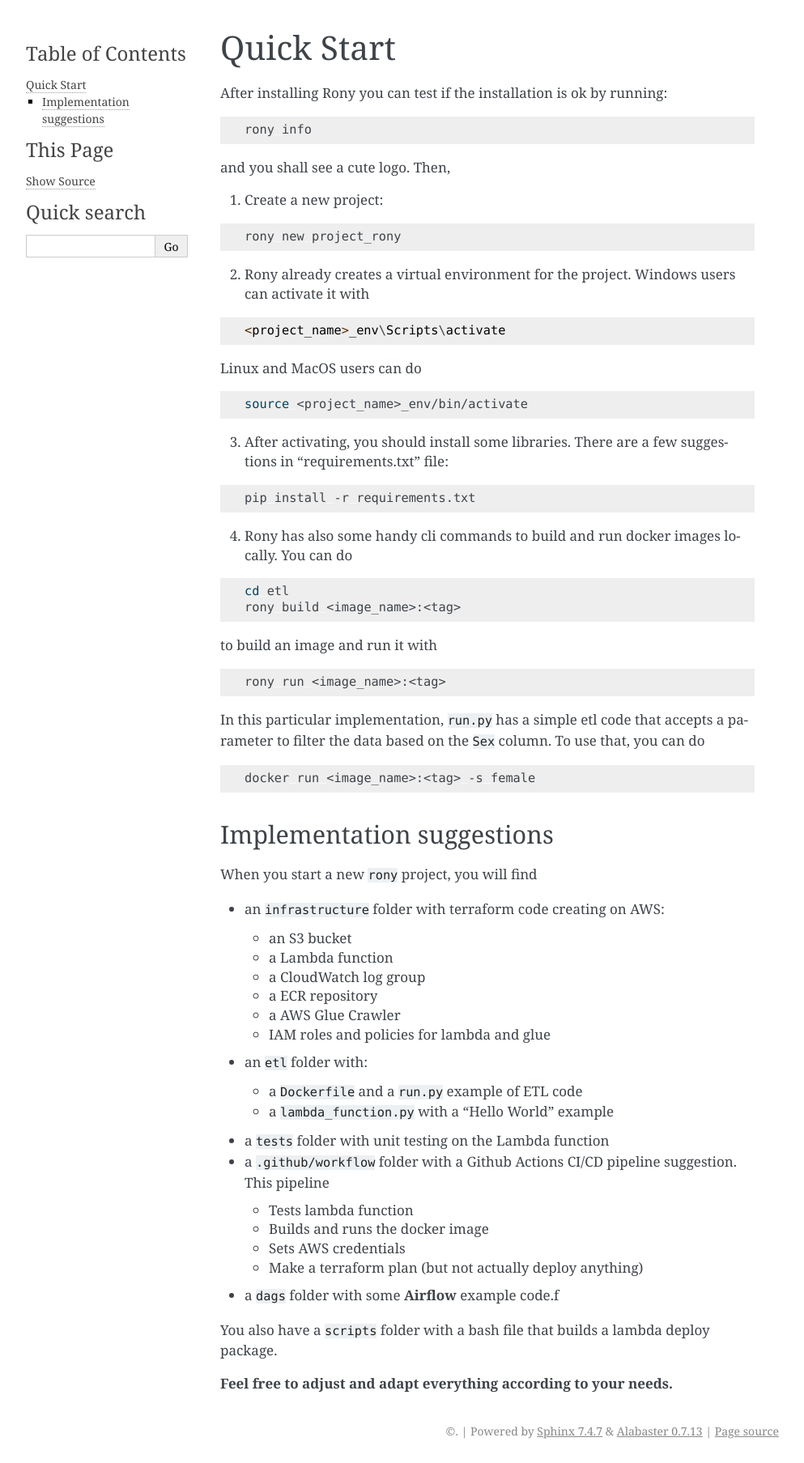
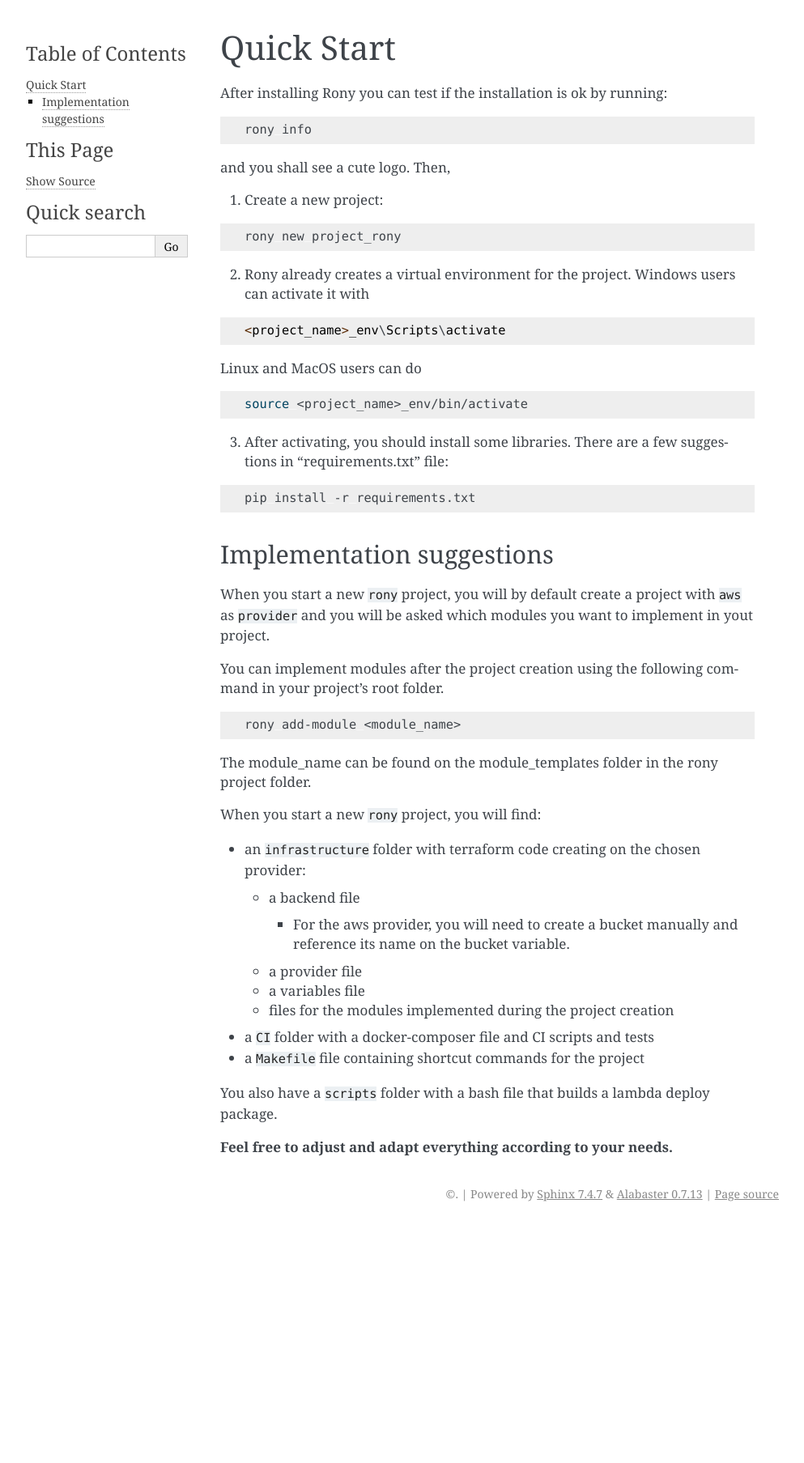
Before and after one commit to RodrigoATorres/rony, a Sphinx documentation site: the page built from docs/QuickStart.md, in a window 1280 px wide. Shown: the whole page at 81% size, without its empty margins (148-1141 px from the left). Built offline with Sphinx 7.4.7, drawn with Linux system fonts in a browser that asks for light colours; after the commit the page ends 1514 px from its top, so only the background shows below that.

Commit message:
feat:quickstart updated

````diff
--- a/docs/QuickStart.md
+++ b/docs/QuickStart.md
@@ -33,49 +33,30 @@ source <project_name>_env/bin/activate
 pip install -r requirements.txt
 ```
 
-4) Rony has also some handy cli commands to build and run docker images locally. You can do
+## Implementation suggestions
+
+When you start a new `rony` project, you will by default create a project with `aws` as `provider` and you will be asked which modules you want to implement in yout project.
+
+You can implement modules after the project creation using the following command in your project's root folder.
 
 ```bash
-cd etl
-rony build <image_name>:<tag>
+rony add-module <module_name>
 ```
 
-to build an image and run it with
+The module_name can be found on the module_templates folder in the rony project folder.
 
-```bash
-rony run <image_name>:<tag>
-```
+When you start a new `rony` project, you will find:
 
-In this particular implementation, `run.py` has a simple etl code that accepts a parameter to filter the data based on the `Sex` column. To use that, you can do
+- an `infrastructure` folder with terraform code creating on the chosen provider:
+  - a backend file
+    - For the aws provider, you will need to create a bucket manually and reference its name on the bucket variable.
+  - a provider file
+  - a variables file
+  - files for the modules implemented during the project creation
 
-```bash
-docker run <image_name>:<tag> -s female
-```
+- a `CI` folder with a docker-composer file and CI scripts and tests
 
-## Implementation suggestions
-
-When you start a new `rony` project, you will find
-
-- an `infrastructure` folder with terraform code creating on AWS:
-  - an S3 bucket
-  - a Lambda function
-  - a CloudWatch log group
-  - a ECR repository
-  - a AWS Glue Crawler
-  - IAM roles and policies for lambda and glue
-
-- an `etl` folder with:
-  - a `Dockerfile` and a `run.py` example of ETL code
-  - a `lambda_function.py` with a "Hello World" example
-
-- a `tests` folder with unit testing on the Lambda function
-- a `.github/workflow` folder with a Github Actions CI/CD pipeline suggestion. This pipeline
-  - Tests lambda function
-  - Builds and runs the docker image
-  - Sets AWS credentials
-  - Make a terraform plan (but not actually deploy anything)
-
-- a `dags` folder with some **Airflow** example code.f
+- a `Makefile` file containing shortcut commands for the project
 
 You also have a `scripts` folder with a bash file that builds a lambda deploy package.
 
````
